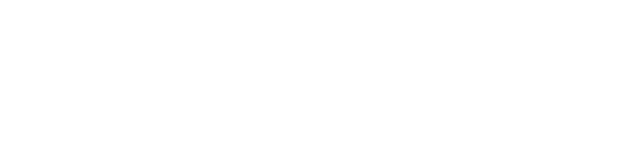
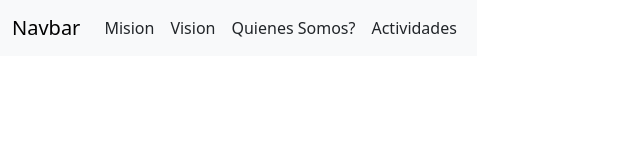
Before and after one commit to Josegarciar3/cruz-roja, a plain HTML site: page index.html in a window 1280 px wide. Shown: the whole page, without its empty margins (0-640 px from the left). Drawn offline with nearby package versions, Linux system fonts and the light colour scheme.

Commit message:
Adiciono posible nav bar con textos en dark y hoover a rojo

```diff
--- a/index.html
+++ b/index.html
@@ -6,8 +6,39 @@
     <meta name="viewport" content="width=device-width, initial-scale=1.0">
     <title>Cruz Roja Mollet</title>
     <link rel="stylesheet" href="style.css">
+    <link href="https://cdn.jsdelivr.net/npm/bootstrap@5.3.0-alpha1/dist/css/bootstrap.min.css" rel="stylesheet" integrity="sha384-GLhlTQ8iRABdZLl6O3oVMWSktQOp6b7In1Zl3/Jr59b6EGGoI1aFkw7cmDA6j6gD" crossorigin="anonymous">
 </head>
 <body>
+    <nav class="navbar navbar-expand-lg bg-body-tertiary">
+        <div class="container-fluid">
+          <a class="navbar-brand" href="#">Navbar</a>
+          <button class="navbar-toggler" type="button" data-bs-toggle="collapse" data-bs-target="#navbarNav" aria-controls="navbarNav" aria-expanded="false" aria-label="Toggle navigation">
+            <span class="navbar-toggler-icon"></span>
+          </button>
+          <div class="collapse navbar-collapse" id="navbarNav">
+            <ul class="navbar-nav">
+              <li class="nav-item">
+                <a class="nav-link link-danger text-dark " aria-current="page" href="#">Mision</a>
+              </li>
+              <li class="nav-item">
+                <a class="nav-link link-danger text-dark" href="#">Vision</a>
+              </li>
+              <li class="nav-item" >
+                <a class="nav-link link-danger text-dark" href="#">Quienes Somos?</a>
+              </li>
+              <li class="nav-item" >
+                <a class="nav-link link-danger text-dark" href="#">Actividades</a>
+              </li>
+            </ul>
+          </div>
+        </div>
+      </nav>
 
+
+
+
+    <script src="https://cdn.jsdelivr.net/npm/bootstrap@5.3.0-alpha1/dist/js/bootstrap.bundle.min.js" integrity="sha384-w76AqPfDkMBDXo30jS1Sgez6pr3x5MlQ1ZAGC+nuZB+EYdgRZgiwxhTBTkF7CXvN" crossorigin="anonymous"></script>
+    <script src="https://cdn.jsdelivr.net/npm/@popperjs/core@2.11.6/dist/umd/popper.min.js" integrity="sha384-oBqDVmMz9ATKxIep9tiCxS/Z9fNfEXiDAYTujMAeBAsjFuCZSmKbSSUnQlmh/jp3" crossorigin="anonymous"></script>
+    <script src="https://cdn.jsdelivr.net/npm/bootstrap@5.3.0-alpha1/dist/js/bootstrap.min.js" integrity="sha384-mQ93GR66B00ZXjt0YO5KlohRA5SY2XofN4zfuZxLkoj1gXtW8ANNCe9d5Y3eG5eD" crossorigin="anonymous"></script>
 </body>
 </html>
--- a/style.css
+++ b/style.css
@@ -0,0 +1,10 @@
+body{
+    margin: 0;
+    padding: 0;
+    position: fixed;
+}
+
+.nav-item{
+    display: flex;
+
+}
```
